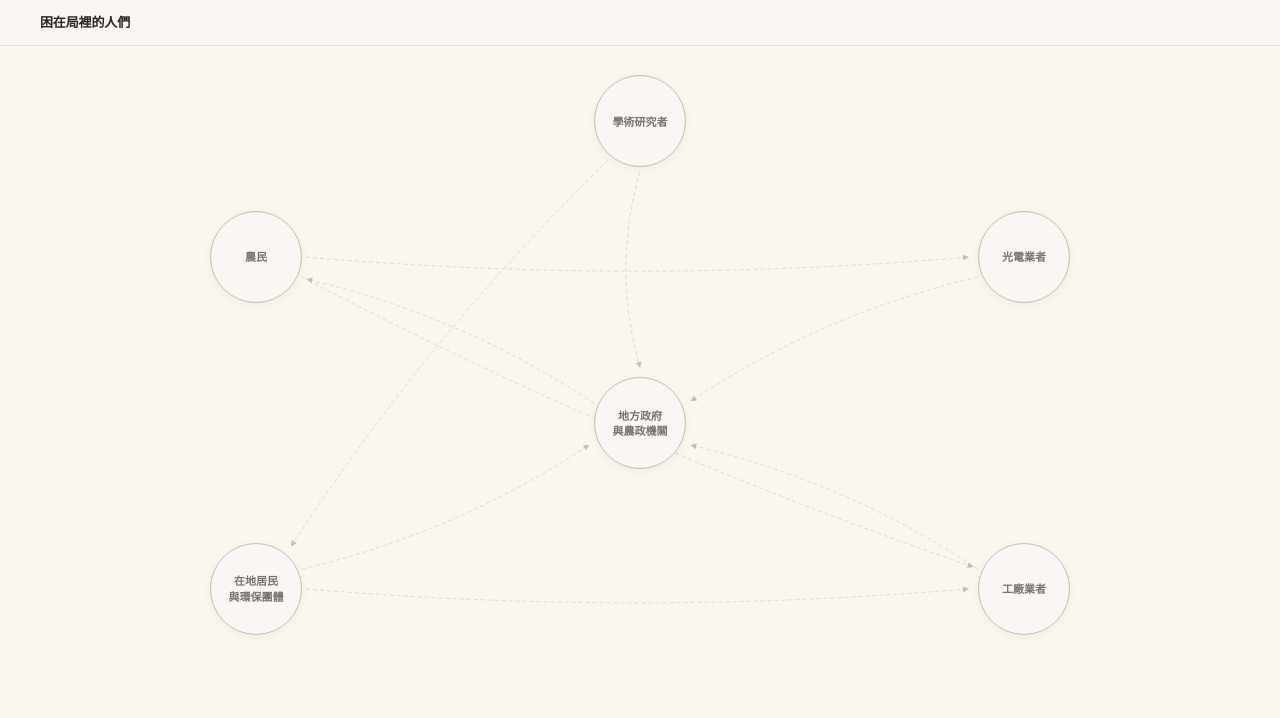
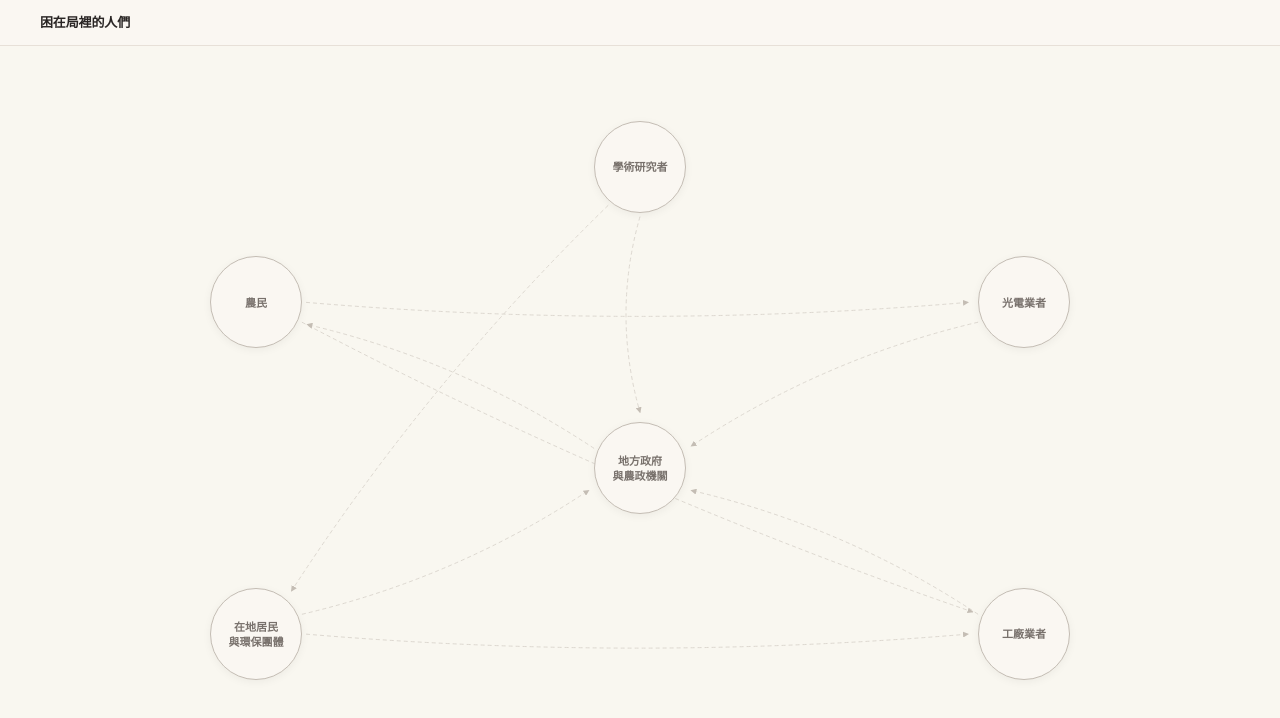
Before and after one commit to Nody-Peng/CH_storymaps, a Next.js app: page /stakeholders in a window 1280 px wide. Shown: the top 718 px of the page. Built offline with nearby package versions, Linux system fonts and the light colour scheme.

Commit message:
doc: 修改 stakeholders

```diff
--- a/components/StakeholderMap.tsx
+++ b/components/StakeholderMap.tsx
@@ -10,7 +10,7 @@ const FONT = '"Noto Serif TC","Noto Serif",serif';
 const BG = "#F9F7F0";
 const ACCENT = "#78716c";
 const R = 46;
-const PANEL_W = 380; // 詳細面板寬度（px）
+const PANEL_W = 380;
 
 /* ── 外部連結圖示 ── */
 function ExtIcon() {
@@ -39,16 +39,17 @@ function RelationLines({
   w,
   h,
   offsetX,
+  offsetY,
 }: {
   active: string | null;
   w: number;
   h: number;
   offsetX: number;
+  offsetY: number;
 }) {
   const pos = (id: string) => {
     const s = STAKEHOLDERS.find((s) => s.id === id);
-    // 節點座標 = 相對位置 × 畫布尺寸 + 水平偏移
-    return s ? { x: s.x * w + offsetX, y: s.y * h } : { x: 0, y: 0 };
+    return s ? { x: s.x * w + offsetX, y: s.y * h + offsetY } : { x: 0, y: 0 };
   };
 
   return (
@@ -145,6 +146,7 @@ function Node({
   w,
   h,
   offsetX,
+  offsetY,
 }: {
   s: Stakeholder;
   isActive: boolean;
@@ -153,15 +155,15 @@ function Node({
   w: number;
   h: number;
   offsetX: number;
+  offsetY: number;
 }) {
   return (
     <div
       onClick={onClick}
       style={{
         position: "absolute",
-        // ★ 節點 X = 相對位置 × 畫布寬 + 水平偏移
         left: s.x * w + offsetX,
-        top: s.y * h,
+        top: s.y * h + offsetY,
         transform: "translate(-50%, -50%)",
         width: R * 2,
         height: R * 2,
@@ -178,7 +180,7 @@ function Node({
           : "0 2px 8px rgba(0,0,0,0.05)",
         opacity: hasActive && !isActive ? 0.4 : 1,
         transition:
-          "left .35s cubic-bezier(.25,.8,.25,1), opacity .3s, box-shadow .3s, border .3s",
+          "left .35s cubic-bezier(.25,.8,.25,1), top .35s cubic-bezier(.25,.8,.25,1), opacity .3s, box-shadow .3s, border .3s",
         zIndex: isActive ? 10 : 2,
         userSelect: "none",
       }}
@@ -428,13 +430,11 @@ export default function StakeholderMap() {
   const wrapRef = useRef<HTMLDivElement>(null);
   const [size, setSize] = useState({ w: 0, h: 0 });
 
-  /* 讀取 URL hash */
   useEffect(() => {
     const hash = window.location.hash.replace("#", "");
     if (hash && STAKEHOLDERS.find((s) => s.id === hash)) setActive(hash);
   }, []);
 
-  /* 更新 URL hash */
   const handleSelect = useCallback(
     (id: string) => {
       const next = active === id ? null : id;
@@ -448,7 +448,6 @@ export default function StakeholderMap() {
     [active],
   );
 
-  /* 監聽 wrap 尺寸 */
   useEffect(() => {
     const el = wrapRef.current;
     if (!el) return;
@@ -460,7 +459,6 @@ export default function StakeholderMap() {
     return () => ro.disconnect();
   }, []);
 
-  /* ESC 關閉 */
   useEffect(() => {
     const fn = (e: KeyboardEvent) => {
       if (e.key === "Escape") {
@@ -474,15 +472,10 @@ export default function StakeholderMap() {
 
   const activeNode = STAKEHOLDERS.find((s) => s.id === active) ?? null;
 
-  /*
-   * ★ 核心邏輯：
-   *   - 無選中：圖譜置中於整個 wrap（offsetX = 0）
-   *   - 有選中：圖譜向左移，讓出 PANEL_W 的空間
-   *             圖譜可用寬 = size.w - PANEL_W
-   *             置中偏移 = -(PANEL_W / 2)
-   *             → 節點群體整體左移半個 panel 寬，視覺上仍置中於剩餘空間
-   */
+  // ★ 水平：panel 開啟時整體左移，讓圖譜置中於剩餘空間
   const offsetX = active ? -(PANEL_W / 2) : 0;
+  // ★ 垂直：固定往下偏移，讓圖譜整體下移（調整這個數字即可）
+  const offsetY = size.h * 0.06;
 
   return (
     <div
@@ -497,7 +490,6 @@ export default function StakeholderMap() {
     >
       <style>{`* { box-sizing: border-box; } ::-webkit-scrollbar { display: none; }`}</style>
 
-      {/* Header */}
       <header
         style={{
           flexShrink: 0,
@@ -523,7 +515,6 @@ export default function StakeholderMap() {
         </span>
       </header>
 
-      {/* 主體 */}
       <div
         ref={wrapRef}
         style={{ flex: 1, position: "relative", overflow: "hidden" }}
@@ -535,6 +526,7 @@ export default function StakeholderMap() {
               w={size.w}
               h={size.h}
               offsetX={offsetX}
+              offsetY={offsetY}
             />
             {STAKEHOLDERS.map((s) => (
               <Node
@@ -546,6 +538,7 @@ export default function StakeholderMap() {
                 w={size.w}
                 h={size.h}
                 offsetX={offsetX}
+                offsetY={offsetY}
               />
             ))}
           </>
```
